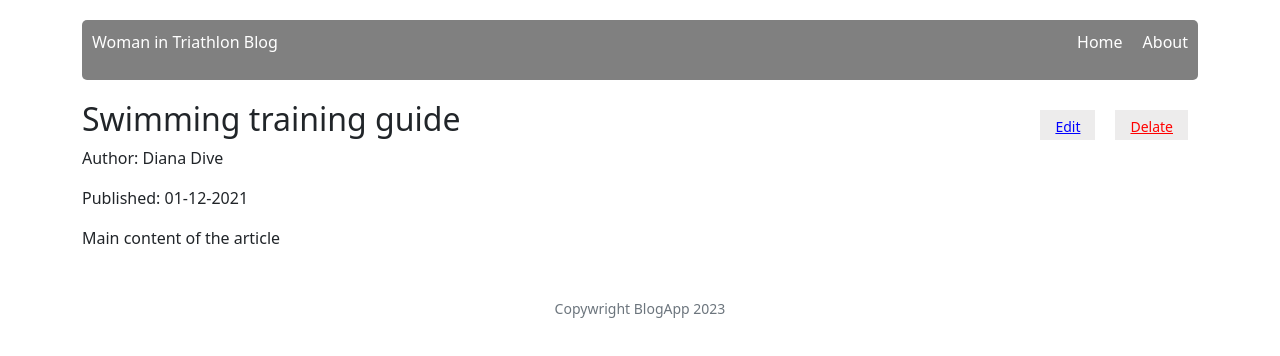
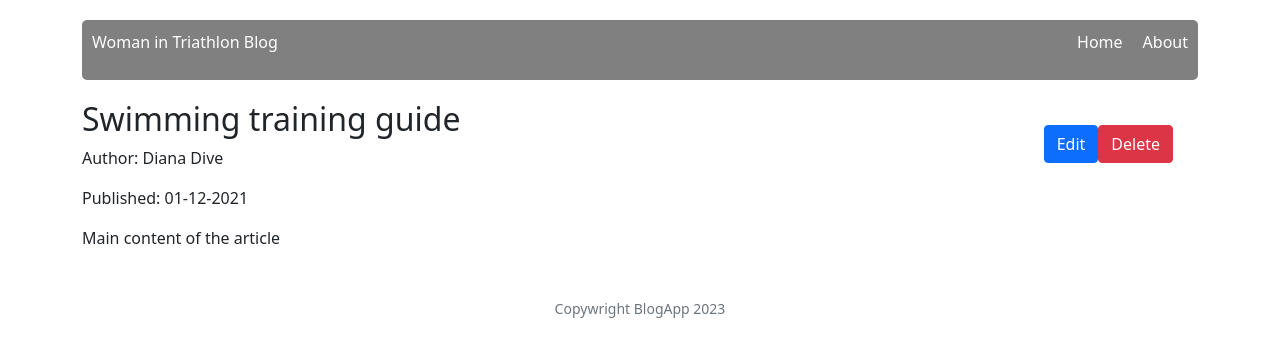
Before and after one commit to GabrielaDun/blog-react, a React (Create React App) app in the folder blog-react/: page /post/1 in a window 1280 px wide. Shown: the top 356 px of the page. Built offline with nearby package versions, Linux system fonts and the light colour scheme.

Commit message:
Added Modal delete functionality to single blogpost

```diff
--- /dev/null
+++ b/blog-react/src/components/features/Modal/Modal.js
@@ -0,0 +1,35 @@
+import { useState } from 'react';
+import Button from 'react-bootstrap/Button';
+import Modal from 'react-bootstrap/Modal';
+
+function NewModal() {
+  const [show, setShow] = useState(false);
+
+  const handleClose = () => setShow(false);
+  const handleShow = () => setShow(true);
+
+  return (
+    <>
+      <Button variant="danger" onClick={handleShow} pl-3>
+        Delete
+      </Button>
+
+      <Modal show={show} onHide={handleClose}>
+        <Modal.Header closeButton>
+          <Modal.Title>Are you sure?</Modal.Title>
+        </Modal.Header>
+        <Modal.Body>Are you sure? This operation will permanently delete the blog.</Modal.Body>
+        <Modal.Footer>
+          <Button variant="secondary" onClick={handleClose}>
+            Cancel
+          </Button>
+          <Button variant="danger" onClick={handleClose}>
+            Remove
+          </Button>
+        </Modal.Footer>
+      </Modal>
+    </>
+  );
+}
+
+export default NewModal;
--- a/blog-react/src/components/features/PostBox/PostBox.js
+++ b/blog-react/src/components/features/PostBox/PostBox.js
@@ -6,7 +6,7 @@ import { Link} from 'react-router-dom';
 
 
 const PostBox = (props) => {
-    console.log(props.id);
+    console.log(props);
     return (
         <div>
             <h4>{props.title}</h4>
--- a/blog-react/src/components/pages/Page/Page.js
+++ b/blog-react/src/components/pages/Page/Page.js
@@ -2,6 +2,8 @@ import { useSelector } from 'react-redux';
 import { getPostsById } from '../../../redux/postsRedux';
 import { useParams } from 'react-router';
 import styles from './Page.module.scss'
+import NewModal from '../../features/Modal/Modal';
+import Button from 'react-bootstrap/Button';
 import { Link } from 'react-router-dom';
 
 const Page = () => {
@@ -18,8 +20,10 @@ const Page = () => {
                 <p>{listData.content}</p>
             </div>
             <div className={styles.subpage}>
-                <Link className={styles.button} to={'/post/edit/'+ id } >Edit</Link>
-                <Link className={styles.delate} to={'/post/edit/' + id}>Delate</Link>
+                <div className={styles.buttons}>
+                    <Link to={'/post/edit/'+ id } > <Button variant="primary">Edit</Button></Link>
+                    <NewModal >Delate</NewModal>
+                </div>
             </div>
 
         </div>
--- a/blog-react/src/components/pages/Page/Page.module.scss
+++ b/blog-react/src/components/pages/Page/Page.module.scss
@@ -8,6 +8,11 @@
     display: flex;
     flex-direction: row;
 
+}
+.buttons {
+    height: 20px;
+    padding: 15px;
+    margin: 10px;
 }
 
 .button {
```
